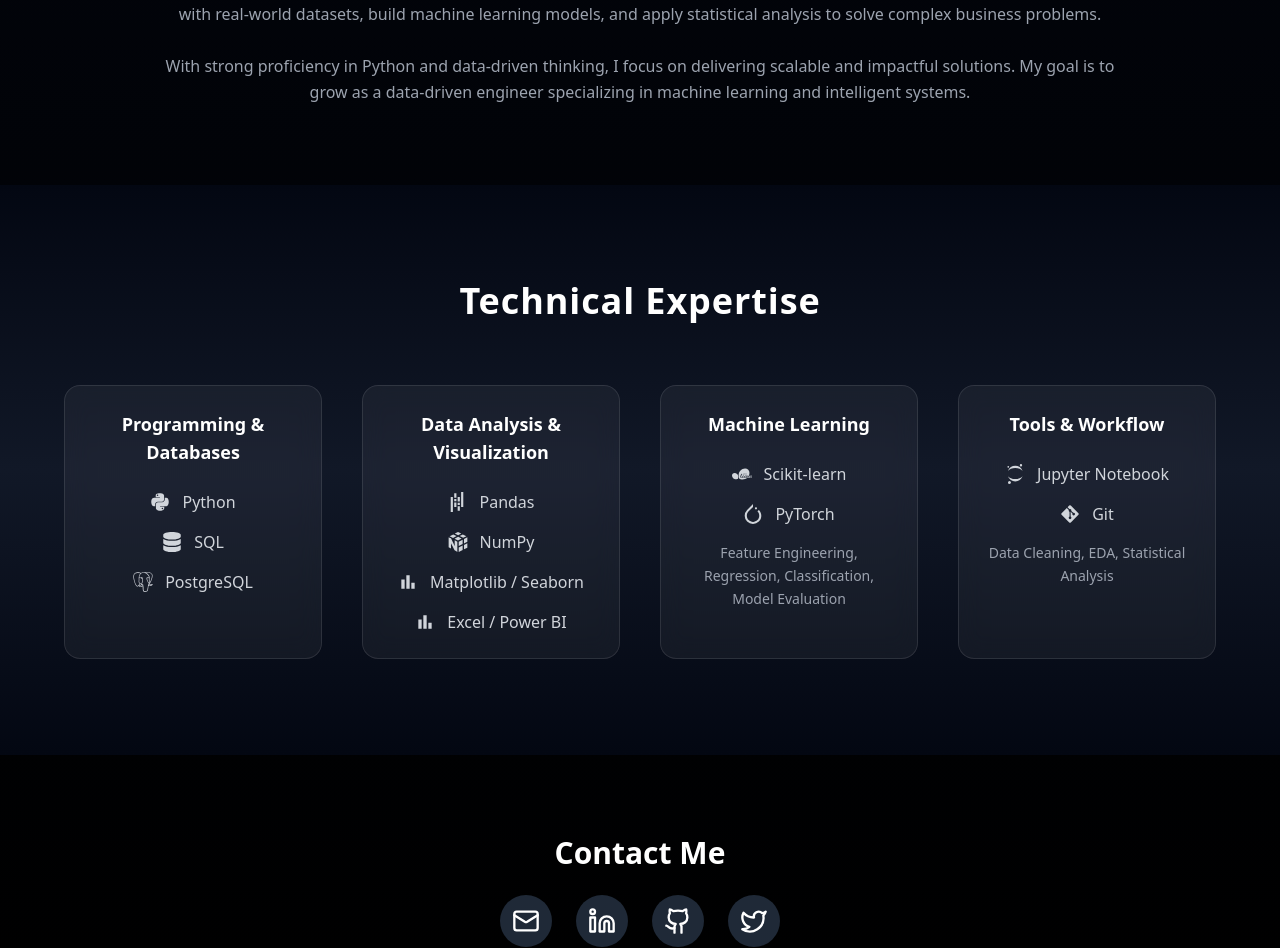
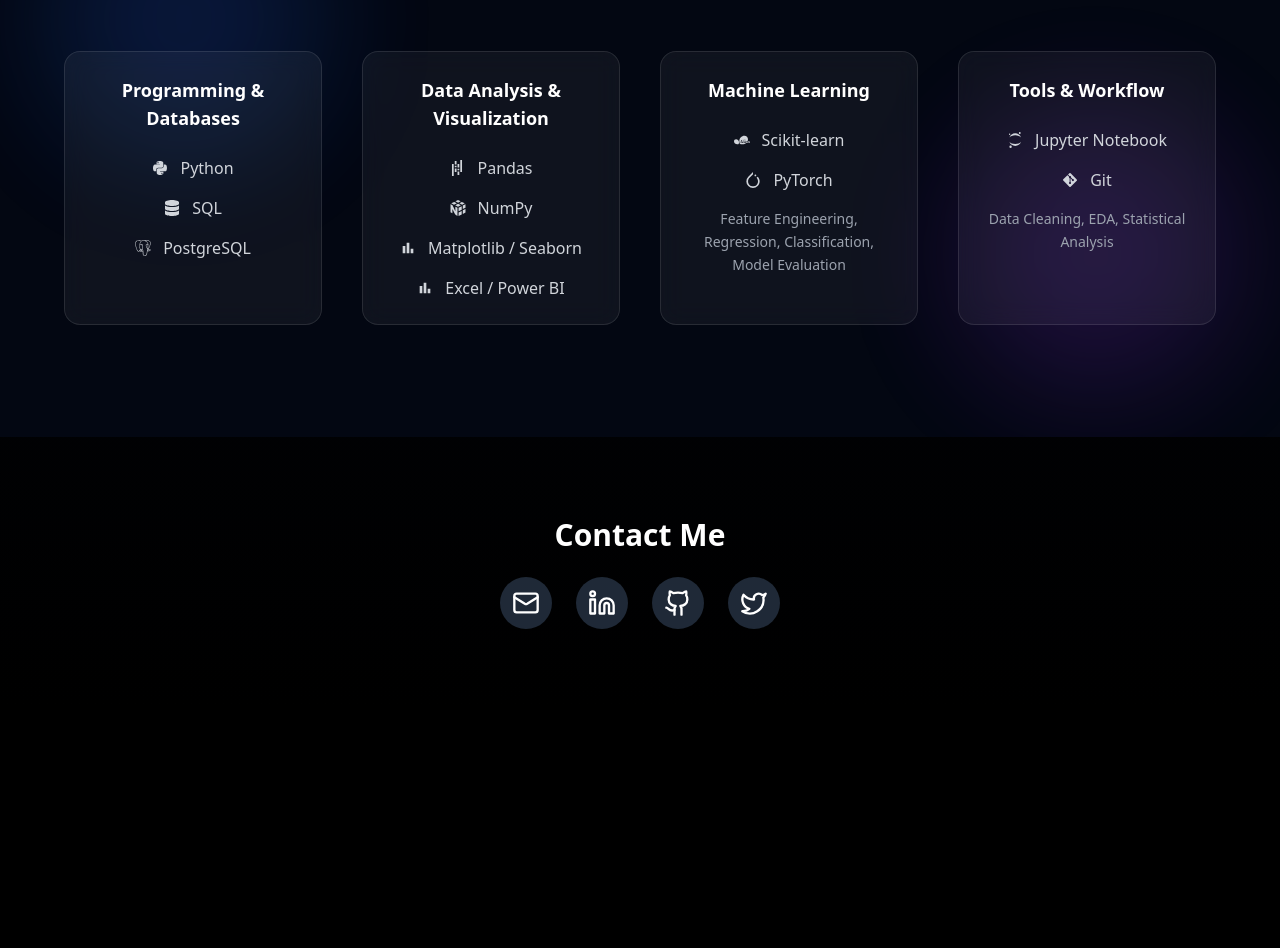
Before and after one commit to rohitsutar1611-ops/portfolio-frontend, a Next.js app: page / in a window 1280 px wide. Shown: the part 965-1913 px from the top of the page. After the commit the page ends 1674 px from the top, so only its background shows below. Built offline with nearby package versions, Linux system fonts and the light colour scheme.

Commit message:
skills card

```diff
--- a/src/app/page.tsx
+++ b/src/app/page.tsx
@@ -20,6 +20,16 @@
 } from "react-icons/si";
 
 import { MdBarChart } from "react-icons/md";
+
+/* Animation Variant */
+const cardVariants = {
+  hidden: { opacity: 0, y: 40 },
+  visible: {
+    opacity: 1,
+    y: 0,
+    transition: { duration: 0.6 }
+  }
+};
 
 export default function Home() {
   return (
@@ -48,11 +58,6 @@
             Data Science Intern | Machine Learning Enthusiast | Data Analytics
           </p>
 
-          <p className="text-gray-500 mt-4 max-w-xl mx-auto">
-            Computer Science graduate specializing in Data Science, focused on building
-            intelligent models and transforming real-world data into scalable, actionable insights.
-          </p>
-
           <div className="flex gap-4 justify-center mt-8">
             <Link
               href="/projects"
@@ -71,157 +76,96 @@
         </motion.div>
       </section>
 
-      {/* ABOUT SECTION */}
-      <section className="py-20 px-6 max-w-5xl mx-auto text-center">
-        <motion.div
-          initial={{ opacity: 0 }}
-          whileInView={{ opacity: 1 }}
-          transition={{ duration: 0.8 }}
+      {/* SKILLS SECTION */}
+      <section className="relative py-28 bg-gray-950 px-6 overflow-hidden">
+
+        <div className="absolute w-72 h-72 bg-blue-600/20 rounded-full blur-3xl top-10 left-10 animate-pulse"></div>
+        <div className="absolute w-72 h-72 bg-purple-600/20 rounded-full blur-3xl bottom-10 right-10 animate-pulse"></div>
+
+        <div className="relative max-w-6xl mx-auto text-center">
+          <motion.h2
+            initial={{ opacity: 0, y: -20 }}
+            whileInView={{ opacity: 1, y: 0 }}
+            transition={{ duration: 0.6 }}
+            viewport={{ once: true }}
+            className="text-4xl font-bold mb-16 tracking-wide"
           >
-          <h2 className="text-3xl font-bold mb-6">About Me</h2>
-          <p className="text-gray-400 leading-relaxed">
-            I am a Computer Science graduate and Data Science Intern passionate about
-            transforming data into actionable insights. I work with real-world datasets,
-            build machine learning models, and apply statistical analysis to solve
-            complex business problems.
-
-            <br /><br />
-
-            With strong proficiency in Python and data-driven thinking, I focus on
-            delivering scalable and impactful solutions. My goal is to grow as a
-            data-driven engineer specializing in machine learning and intelligent systems.
-          </p>
-        </motion.div>
-      </section>
-
-      {/* SKILLS SECTION */}
-
-      <section className="py-24 bg-gradient-to-b from-gray-950 via-gray-900 to-gray-950 px-6">
-        <div className="max-w-6xl mx-auto text-center">
-          <h2 className="text-4xl font-bold mb-16 tracking-wide">
             Technical Expertise
-          </h2>
+          </motion.h2>
 
           <div className="grid md:grid-cols-2 lg:grid-cols-4 gap-10">
 
-            {/* CARD */}
-            <div className="bg-white/5 backdrop-blur-md border border-white/10
+            {[
+              {
+                title: "Programming & Databases",
+                items: [
+                  { icon: <FaPython />, text: "Python" },
+                  { icon: <FaDatabase />, text: "SQL" },
+                  { icon: <SiPostgresql />, text: "PostgreSQL" }
+                ]
+              },
+              {
+                title: "Data Analysis & Visualization",
+                items: [
+                  { icon: <SiPandas />, text: "Pandas" },
+                  { icon: <SiNumpy />, text: "NumPy" },
+                  { icon: <MdBarChart />, text: "Matplotlib / Seaborn" },
+                  { icon: <MdBarChart />, text: "Excel / Power BI" }
+                ]
+              },
+              {
+                title: "Machine Learning",
+                items: [
+                  { icon: <SiScikitlearn />, text: "Scikit-learn" },
+                  { icon: <SiPytorch />, text: "PyTorch" }
+                ],
+                extra:
+                  "Feature Engineering, Regression, Classification, Model Evaluation"
+              },
+              {
+                title: "Tools & Workflow",
+                items: [
+                  { icon: <SiJupyter />, text: "Jupyter Notebook" },
+                  { icon: <FaGitAlt />, text: "Git" }
+                ],
+                extra:
+                  "Data Cleaning, EDA, Statistical Analysis"
+              }
+            ].map((card, index) => (
+              <motion.div
+                key={index}
+                variants={cardVariants}
+                initial="hidden"
+                whileInView="visible"
+                viewport={{ once: true }}
+                className="bg-white/5 backdrop-blur-md border border-white/10
                 p-6 rounded-2xl transition duration-300
-      hover:scale-105 hover:shadow-[0_0_30px_rgba(59,130,246,0.3)]">
-
+                hover:scale-105 hover:shadow-[0_0_40px_rgba(59,130,246,0.3)]"
+              >
                 <h3 className="font-semibold mb-6 text-lg">
-                Programming & Databases
+                  {card.title}
                 </h3>
 
                 <div className="space-y-4 text-gray-300">
-
-                <div className="flex items-center gap-3 justify-center hover:text-yellow-400 transition">
-                  <FaPython size={20} />
-                  <span>Python</span>
+                  {card.items.map((item, i) => (
+                    <div
+                      key={i}
+                      className="flex items-center gap-3 justify-center
+                      hover:text-blue-400 transition"
+                    >
+                      {item.icon}
+                      <span>{item.text}</span>
+                    </div>
+                  ))}
                 </div>
 
-                <div className="flex items-center gap-3 justify-center hover:text-green-400 transition">
-                  <FaDatabase size={20} />
-                  <span>SQL</span>
+                {card.extra && (
+                  <div className="text-sm text-gray-400 mt-4 leading-relaxed">
+                    {card.extra}
                   </div>
-
-                <div className="flex items-center gap-3 justify-center hover:text-blue-400 transition">
-                  <SiPostgresql size={20} />
-                  <span>PostgreSQL</span>
-                </div>
-
-              </div>
-            </div>
-
-            {/* DATA ANALYSIS */}
-            <div className="bg-white/5 backdrop-blur-md border border-white/10
-      p-6 rounded-2xl transition duration-300
-      hover:scale-105 hover:shadow-[0_0_30px_rgba(99,102,241,0.3)]">
-
-              <h3 className="font-semibold mb-6 text-lg">
-                Data Analysis & Visualization
-              </h3>
-
-              <div className="space-y-4 text-gray-300">
-
-                <div className="flex items-center gap-3 justify-center hover:text-blue-300 transition">
-                  <SiPandas size={20} />
-                  <span>Pandas</span>
-                </div>
-
-                <div className="flex items-center gap-3 justify-center hover:text-indigo-300 transition">
-                  <SiNumpy size={20} />
-                  <span>NumPy</span>
-                </div>
-
-                <div className="flex items-center gap-3 justify-center hover:text-pink-300 transition">
-                  <MdBarChart size={20} />
-                  <span>Matplotlib / Seaborn</span>
-                </div>
-
-                <div className="flex items-center gap-3 justify-center hover:text-green-300 transition">
-                  <MdBarChart size={20} />
-                  <span>Excel / Power BI</span>
-                </div>
-
-              </div>
-            </div>
-
-            {/* MACHINE LEARNING */}
-            <div className="bg-white/5 backdrop-blur-md border border-white/10
-      p-6 rounded-2xl transition duration-300
-      hover:scale-105 hover:shadow-[0_0_30px_rgba(234,88,12,0.3)]">
-
-              <h3 className="font-semibold mb-6 text-lg">
-                Machine Learning
-              </h3>
-
-              <div className="space-y-4 text-gray-300">
-
-                <div className="flex items-center gap-3 justify-center hover:text-orange-400 transition">
-                  <SiScikitlearn size={20} />
-                  <span>Scikit-learn</span>
-                </div>
-
-                <div className="flex items-center gap-3 justify-center hover:text-orange-500 transition">
-                  <SiPytorch size={20} />
-                  <span>PyTorch</span>
-                </div>
-
-                <div className="text-sm text-gray-400 mt-4 leading-relaxed">
-                  Feature Engineering, Regression, Classification, Model Evaluation
-                </div>
-
-              </div>
-            </div>
-
-            {/* TOOLS */}
-            <div className="bg-white/5 backdrop-blur-md border border-white/10
-      p-6 rounded-2xl transition duration-300
-      hover:scale-105 hover:shadow-[0_0_30px_rgba(239,68,68,0.3)]">
-
-              <h3 className="font-semibold mb-6 text-lg">
-                Tools & Workflow
-              </h3>
-
-              <div className="space-y-4 text-gray-300">
-
-                <div className="flex items-center gap-3 justify-center hover:text-purple-300 transition">
-                  <SiJupyter size={20} />
-                  <span>Jupyter Notebook</span>
-                </div>
-
-                <div className="flex items-center gap-3 justify-center hover:text-red-400 transition">
-                  <FaGitAlt size={20} />
-                  <span>Git</span>
-                </div>
-
-                <div className="text-sm text-gray-400 mt-4 leading-relaxed">
-                  Data Cleaning, EDA, Statistical Analysis
-                </div>
-
-              </div>
-            </div>
+                )}
+              </motion.div>
+            ))}
 
           </div>
         </div>
@@ -235,41 +179,22 @@
         <h2 className="text-3xl font-bold mb-6">Contact Me</h2>
 
         <div className="flex justify-center items-center gap-6">
+          {[
+            { icon: <Mail size={28} />, link: "mailto:rohitsutar1611@gmail.com" },
+            { icon: <Linkedin size={28} />, link: "https://www.linkedin.com/in/rohit-sutar-38b837399" },
+            { icon: <Github size={28} />, link: "https://github.com/rohitsutar1611-ops" },
+            { icon: <Twitter size={28} />, link: "https://x.com/ROHIT0146" }
+          ].map((item, i) => (
             <a
-            href="mailto:rohitsutar1611@gmail.com"
+              key={i}
+              href={item.link}
               target="_blank"
               rel="noopener noreferrer"
               className="p-3 bg-gray-800 rounded-full hover:bg-sky-500 hover:scale-110 transition duration-300"
             >
-            <Mail size={28} />
+              {item.icon}
             </a>
-
-          <a
-            href="https://www.linkedin.com/in/rohit-sutar-38b837399"
-            target="_blank"
-            rel="noopener noreferrer"
-            className="p-3 bg-gray-800 rounded-full hover:bg-sky-500 hover:scale-110 transition duration-300"
-          >
-            <Linkedin size={28} />
-          </a>
-
-          <a
-            href="https://github.com/rohitsutar1611-ops"
-            target="_blank"
-            rel="noopener noreferrer"
-            className="p-3 bg-gray-800 rounded-full hover:bg-sky-500 hover:scale-110 transition duration-300"
-          >
-            <Github size={28} />
-          </a>
-
-          <a
-            href="https://x.com/ROHIT0146"
-            target="_blank"
-            rel="noopener noreferrer"
-            className="p-3 bg-gray-800 rounded-full hover:bg-sky-500 hover:scale-110 transition duration-300"
-          >
-            <Twitter size={28} />
-          </a>
+          ))}
         </div>
       </section>
 
```
Lines whose indentation alone changed are shown as unchanged.
